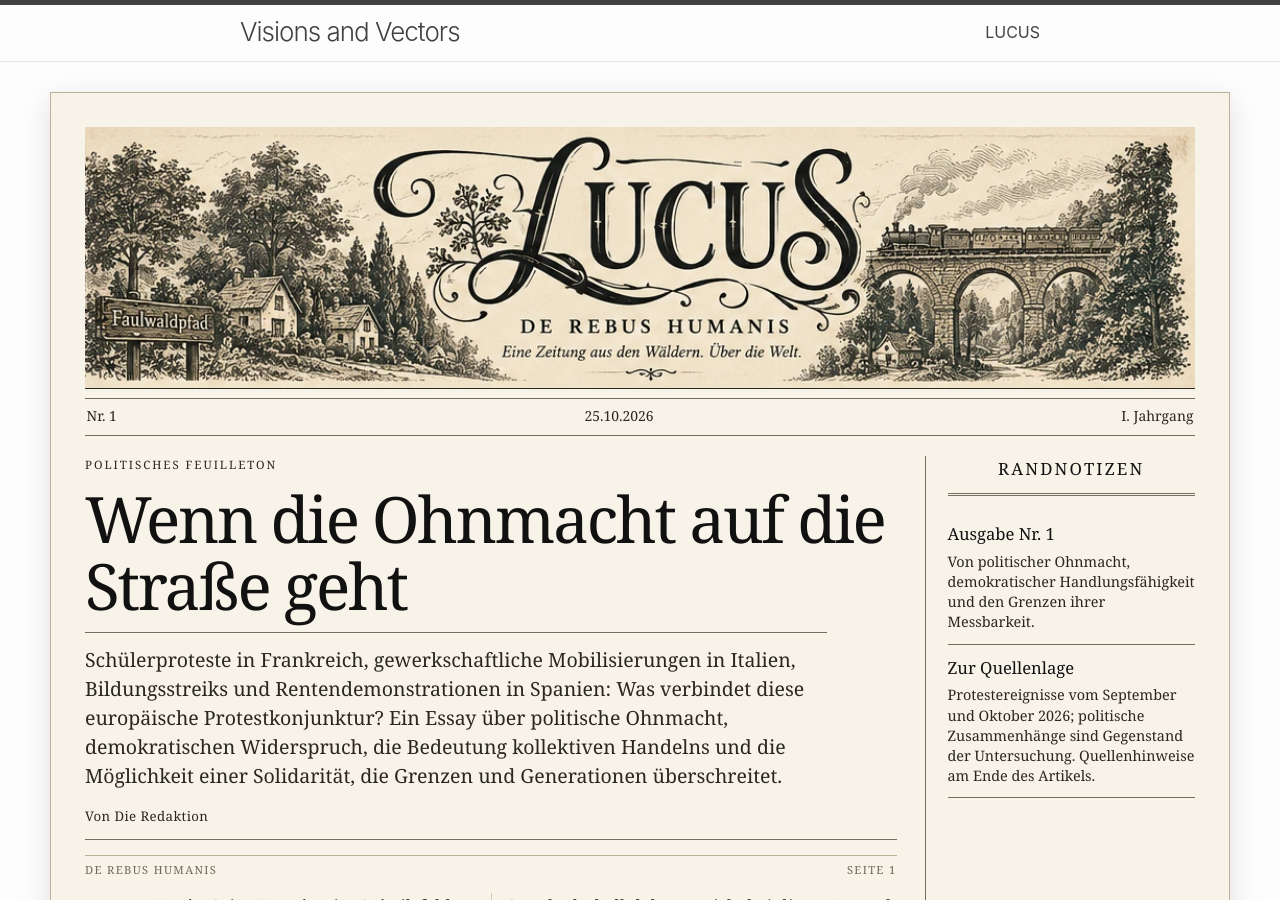
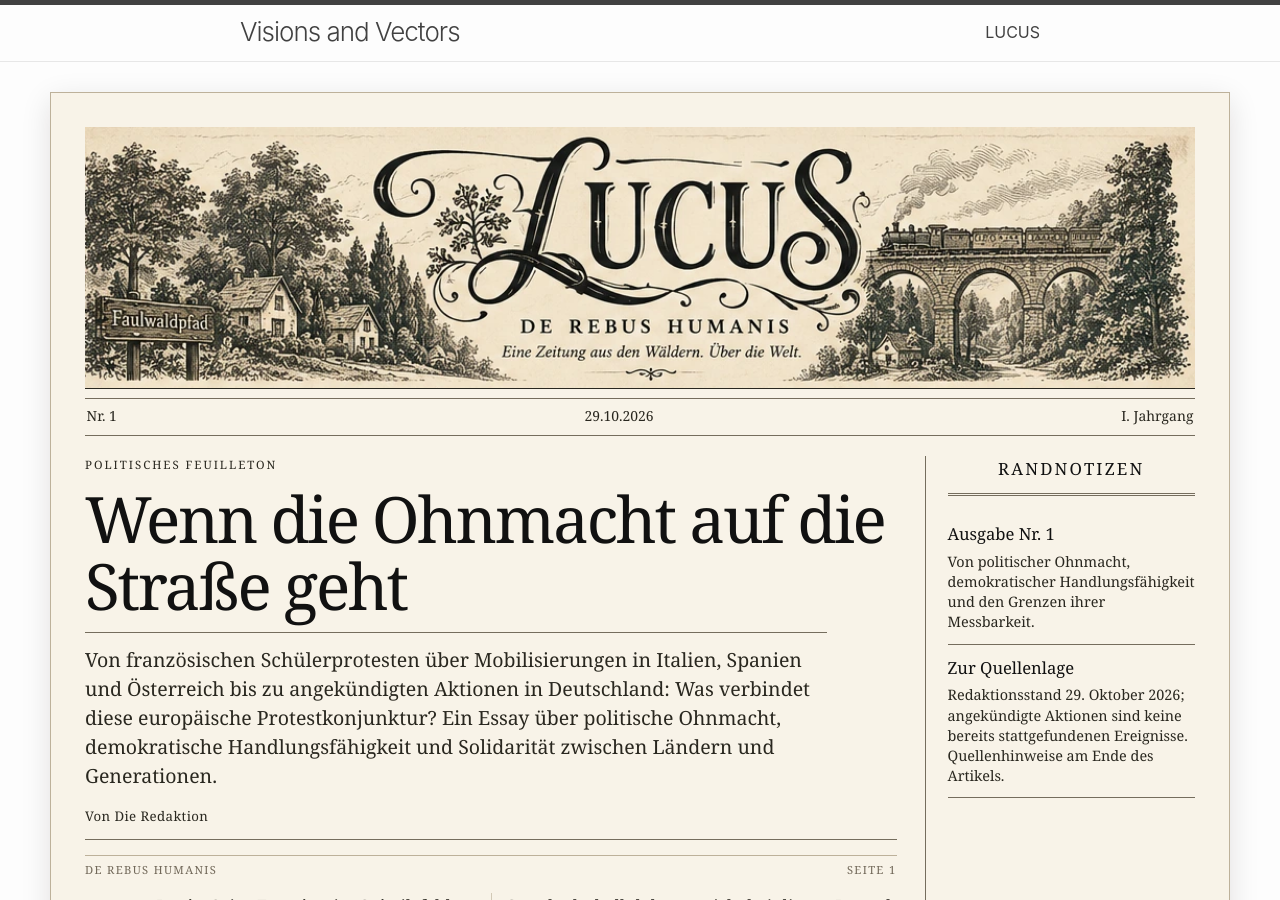
Before and after one commit to cgars/faulmann, a Jekyll site: the page built from _lucus/wenn-die-ohnmacht-auf-die-strasse-geht.md, in a window 1280 px wide and 900 px high. Built offline with Jekyll 4.4.1, drawn with Linux system fonts in a browser that asks for light colours; some of the changed lines change nothing that is shown; some of the changed text lies outside the part shown.

Commit message:
LUCUS: 29 Oct updates France Austria Germany and context for authoritarian comparison

```diff
--- a/_lucus/wenn-die-ohnmacht-auf-die-strasse-geht.md
+++ b/_lucus/wenn-die-ohnmacht-auf-die-strasse-geht.md
@@ -2,8 +2,8 @@
 layout: lucus
 published: true
 title: "Wenn die Ohnmacht auf die Straße geht"
-standfirst: "Schülerproteste in Frankreich, gewerkschaftliche Mobilisierungen in Italien, Bildungsstreiks und Rentendemonstrationen in Spanien: Was verbindet diese europäische Protestkonjunktur? Ein Essay über politische Ohnmacht, demokratischen Widerspruch, die Bedeutung kollektiven Handelns und die Möglichkeit einer Solidarität, die Grenzen und Generationen überschreitet."
-date: 2026-10-25
+standfirst: "Von französischen Schülerprotesten über Mobilisierungen in Italien, Spanien und Österreich bis zu angekündigten Aktionen in Deutschland: Was verbindet diese europäische Protestkonjunktur? Ein Essay über politische Ohnmacht, demokratische Handlungsfähigkeit und Solidarität zwischen Ländern und Generationen."
+date: 2026-10-29
 lang: de
 issue: 1
 volume: "I. Jahrgang"
@@ -13,7 +13,7 @@
   - title: "Ausgabe Nr. 1"
     text: "Von politischer Ohnmacht, demokratischer Handlungsfähigkeit und den Grenzen ihrer Messbarkeit."
   - title: "Zur Quellenlage"
-    text: "Protestereignisse vom September und Oktober 2026; politische Zusammenhänge sind Gegenstand der Untersuchung. Quellenhinweise am Ende des Artikels."
+    text: "Redaktionsstand 29. Oktober 2026; angekündigte Aktionen sind keine bereits stattgefundenen Ereignisse. Quellenhinweise am Ende des Artikels."
 ---
 
 
@@ -21,13 +21,13 @@
 
 Gerade deshalb lohnt es sich, bei diesen Jugendlichen zu beginnen. Sie leben unter Entscheidungen, auf die sie nur begrenzten unmittelbaren Einfluss haben; einige besitzen noch nicht einmal das Wahlrecht. Von ihnen wird verlangt, die demokratische Ordnung zu verstehen, sich in ihr zurechtzufinden und eines Tages Verantwortung für sie zu übernehmen. Nun nehmen sie ihre Ansprüche bereits geltend, während diese politische Mündigkeit andernorts noch als Lernziel behandelt wird. Eine Demokratie, die ihre zukünftigen Bürger zur Beteiligung erziehen will, begegnet Menschen, die sich nicht bis zur Abschlussprüfung damit gedulden möchten.
 
-Die französische Regierung reagierte mit Gesprächsangeboten und einer landesweiten Schülerkonsultation, die vom 5. bis zum 23. Oktober lief. Das war eine institutionelle Antwort und sollte nicht schon deshalb geringgeschätzt werden, weil sie auf Protest folgte. Aber zwischen der Möglichkeit, Forderungen vorzutragen, und der Aussicht, dass sie politische Entscheidungen verändern, liegt eine Distanz, die sich durch eine Einladung zum Gespräch allein nicht aufheben lässt.
+Die französische Regierung reagierte zunächst mit einer landesweiten Schülerkonsultation und Gesprächen. Am 26. Oktober kündigte sie zusätzliche Lehrkräfte, Investitionen in Schulgebäude und Reformen der Hochschulzulassung an; das Verfahren Parcoursup soll bis 2028 abgelöst werden. Diese Zugeständnisse sind eine beobachtbare politische Reaktion. Ob und in welchem Umfang sie umgesetzt werden, ist eine andere Frage. Zwischen Anhörung, Ankündigung und tatsächlicher Veränderung der Verhältnisse liegen gerade jene Unterschiede, an denen sich politische Wirksamkeit und Erfolg voneinander scheiden lassen.
 
 Hier liegt der Ausgangspunkt unserer Untersuchung. Politische Ohnmacht ist nicht notwendig das Fehlen demokratischer Rechte. Sie kann als Erfahrung gerade dort entstehen, wo die Verfahren vorhanden sind, ihre Wirksamkeit jedoch zweifelhaft erscheint. Aus dieser Erfahrung folgt weder zwangsläufig Resignation noch Protest. Sie eröffnet zunächst eine Frage: Auf welche Weise können Menschen politische Handlungsfähigkeit zurückgewinnen, wenn die gewöhnlichen Wege der Einflussnahme ihnen verschlossen oder wirkungsschwach vorkommen?
 
-Inzwischen reicht der Blick weit über Frankreich hinaus. In Rom demonstrierten am 17. Oktober die Gewerkschaft CGIL und ein Bündnis zivilgesellschaftlicher Organisationen für Arbeit, Löhne, soziale Rechte und die Verfassung; in Mailand kam es am selben Tag im Umfeld einer anderen Mobilisierung zu schweren Auseinandersetzungen. In Madrid streikten seit dem 14. Oktober Beschäftigte des öffentlichen Bildungswesens für bessere Arbeitsbedingungen und mehr Ressourcen. Am 24. Oktober gingen dort außerdem Menschen für die öffentliche Altersversorgung auf die Straße. Die spanischen Proteste setzen eigene Konflikte fort; sie sind kein verspäteter Ableger einer französischen Bewegung.
+Inzwischen reicht der Blick weit über Frankreich hinaus. In Rom demonstrierten am 17. Oktober die Gewerkschaft CGIL und ein Bündnis zivilgesellschaftlicher Organisationen für Arbeit, Löhne, soziale Rechte und die Verfassung; in Mailand kam es am selben Tag im Umfeld einer anderen Mobilisierung zu schweren Auseinandersetzungen. In Madrid streikten seit dem 14. Oktober Beschäftigte des öffentlichen Bildungswesens für bessere Arbeitsbedingungen und mehr Ressourcen. Am 24. Oktober gingen dort außerdem Menschen für die öffentliche Altersversorgung auf die Straße. Die spanischen Proteste setzen eigene Konflikte fort; sie sind kein verspäteter Ableger einer französischen Bewegung. In Wien demonstrierten am 22. Oktober Zehntausende Studierende und Hochschulbeschäftigte gegen geplante Einsparungen an den Universitäten; Angaben zur Beteiligung reichen von rund 30.000 bis 50.000. Auch in Deutschland werden unter dem Motto "Gen Z regelt" für den 31. Oktober Demonstrationen angekündigt. In Leipzig wurde eine Versammlung ausdrücklich unter dem Titel "Solidarität mit den Protestierenden in Frankreich!" angemeldet. Das ist ein dokumentierter Bezug auf eine andere Mobilisierung, noch kein Beleg für eine gemeinsame Bewegung. Die Bundesschüler*innenkonferenz hat sich zudem wegen unklarer Verantwortlichkeiten von den Aufrufen distanziert. Ankündigungen sind keine bereits stattgefundenen Ereignisse.
 
-Eine Auswertung von *El País* zählte für die Zeit vom 15. September bis zum 23. Oktober mindestens 177 Protestereignisse in zwölf europäischen Ländern. Das ist zunächst eine journalistische Bestandsaufnahme, kein statistischer Nachweis einer europaweit ungewöhnlichen Zunahme gegenüber früheren Monaten. Gleichwohl lässt sich die auffällige zeitliche Verdichtung und öffentliche Aufmerksamkeit als *europäische Protestkonjunktur* untersuchen. Der Begriff beschreibt ein Zusammentreffen politischer Mobilisierungen, nicht schon deren gemeinsame Ursache, geschweige denn eine einheitliche Bewegung.
+Eine Auswertung von *El País* zählte für die Zeit vom 15. September bis zum 23. Oktober mindestens 177 Protestereignisse in zwölf europäischen Ländern. Das ist zunächst eine journalistische Bestandsaufnahme, kein statistischer Nachweis einer europaweit ungewöhnlichen Zunahme gegenüber früheren Monaten. In Frankreich demonstrierten am 24. Oktober erneut Hunderttausende. Das Innenministerium sprach von rund 410.000, die Gewerkschaft CGT von nahezu 800.000 Beteiligten. Diese unterschiedlichen Schätzungen sind nicht zu einer scheinbar exakten Teilnehmerzahl zu verrechnen. Gleichwohl lässt sich die auffällige zeitliche Verdichtung und öffentliche Aufmerksamkeit als *europäische Protestkonjunktur* untersuchen. Der Begriff beschreibt ein Zusammentreffen politischer Mobilisierungen, nicht schon deren gemeinsame Ursache, geschweige denn eine einheitliche Bewegung.
 
 Es wäre bequem, aus dieser Konjunktur sogleich ein europäisches Erwachen auszurufen. Nicht weniger bequem wäre es, die Möglichkeit jeder Gemeinsamkeit mit dem Hinweis auf unterschiedliche Organisationen und Forderungen zurückzuweisen. Eine Bewegung muss weder zentral beschlossen werden noch notwendig aus einem einzigen Konflikt hervorgehen. Ob die gegenwärtigen Proteste über ihre zeitliche Nachbarschaft hinaus miteinander verbunden sind, ist offen. Und ob aus ihnen Solidarität entstehen kann, lässt sich nicht aus der Ähnlichkeit der Bilder ablesen.
 
@@ -47,6 +47,8 @@
 
 Die sozialpsychologische Forschung über kollektives Handeln unterscheidet entsprechend die Wahrnehmung von Ungerechtigkeit, die Identifikation mit anderen und die Erwartung gemeinsamer Wirksamkeit. Wer allein wenig Einfluss zu besitzen glaubt, kann gerade deshalb in einer gemeinsamen Handlung neue Möglichkeiten erkennen. Damit ist die Protestbereitschaft noch nicht vollständig erklärt. Aber der vermeintliche Widerspruch, den ein allzu absolut verstandener Ohnmachtsbegriff erzeugt, verschwindet: Das Misstrauen in eine Form politischer Vermittlung schließt die Hoffnung auf eine andere nicht aus.
 
+Was an ihre Stelle treten soll, ist damit keineswegs entschieden. Wer den Eindruck gewinnt, die repräsentativen Institutionen seien nicht mehr wirksam, kann nach zusätzlichen demokratischen Beteiligungsformen verlangen. Er kann aber auch die Verfahren demokratischer Aushandlung selbst für das Hindernis halten. Diese unterschiedliche Deutung einer möglicherweise verwandten Erfahrung begründet unseren späteren Vergleich mit autoritären politischen Angeboten. Sie beweist noch keinen gemeinsamen Ursprung.
+
 ## II. Demokratie und Widerspruch
 
 Es gehört zu den merkwürdig dauerhaften Gewohnheiten politischer Sprache, die Straße und die parlamentarischen Institutionen einander gegenüberzustellen, als beginne jenseits der Wahlkabine bereits der zweifelhafte Bereich der Demokratie. Dabei ist die öffentliche Versammlung kein Fremdkörper repräsentativer Ordnungen. Sie gehört zu ihren rechtlich gesicherten und politisch notwendigen Ausdrucksformen. Demonstrationen ersetzen keine Parlamente, entscheiden keine Haushalte und verleihen einer Forderung nicht allein durch ihre Lautstärke allgemeine Geltung. Gerade deshalb können sie eine eigenständige Funktion besitzen: Sie machen sichtbar, was innerhalb der geregelten Entscheidungsabläufe unberücksichtigt bleibt oder als unzureichend berücksichtigt erfahren wird.
@@ -63,7 +65,7 @@
 
 ## III. Das Versprechen der Abkürzung
 
-An diesem Punkt lässt sich erklären, weshalb die autoritäre Rechte in einer Untersuchung sozialer Proteste überhaupt vorkommt. Nicht weil sich zwischen den französischen Schülerprotesten und autoritärer Mobilisierung eine politische Verwandtschaft behaupten ließe. Sondern weil Erklärungen für den Zuspruch zu autoritären Angeboten ebenfalls häufig bei Erfahrungen mangelnder Repräsentation und politischer Wirkungslosigkeit ansetzen. Wenn darin ein gemeinsamer Ausgangspunkt vermutet wird, ist zunächst zu prüfen, wie belastbar diese Vermutung ist.
+Die zweite dieser möglichen politischen Deutungen führt zu einer begrenzten Gegenfolie. Erklärungen für den Zuspruch zu autoritären Angeboten setzen häufig bei Erfahrungen mangelnder Repräsentation und politischer Wirkungslosigkeit an. Eine politische Verwandtschaft mit den französischen Schülerprotesten folgt daraus nicht. Zu untersuchen ist vielmehr, weshalb eine ähnlich beschriebene Erfahrung zu gegensätzlichen Vorstellungen von demokratischer Handlungsfähigkeit führen könnte - und wie belastbar die vermutete Ähnlichkeit empirisch ist.
 
 Besonders verbreitet ist die Erzählung, materielle Prekarität und die Furcht vor sozialem Abstieg führten Menschen nahezu zwangsläufig zu rechtspopulistischen Parteien. So einfach ist es nicht. Zwischen objektiver wirtschaftlicher Lage, der Sorge um den eigenen Status, politischem Misstrauen und der Unterstützung einer bestimmten Partei bestehen Zusammenhänge, aber keine begriffliche Identität. Wer Angst vor dem Abstieg hat, muss nicht schon abgestiegen sein. Wer sich politisch nicht repräsentiert fühlt, muss sich nicht in materieller Not befinden. Und wer unter schlechten Bedingungen lebt, muss daraus keineswegs eine autoritäre politische Folgerung ziehen.
 
@@ -149,6 +151,12 @@
 
 ### Quellen und begriffliche Bezugspunkte
 
+* [Polizeidirektion Leipzig, 28. Oktober 2026: angemeldete Kundgebung "Gen Z regelt! Solidarität mit den Protestierenden in Frankreich!"](https://www.polizei.sachsen.de/de/einsatz-zum-versammlungsgeschehen-am-31-oktober-in-leipzig-44215.html)
+* [tagesschau, 24. Oktober 2026: erneute Proteste in Frankreich und unterschiedliche Teilnehmerzahlen](https://www.tagesschau.de/ausland/europa/frankreich-vorbereitung-ausschreitungen-100.html)
+* [SRF, 27. Oktober 2026: Regierungszusagen an Schülerinnen und Schüler in Frankreich](https://www.srf.ch/news/international/weitreichende-zugestaendnisse-das-stellt-frankreichs-regierung-den-demonstrierenden-in-aussicht)
+* [ORF, 22. Oktober 2026: Universitätsdemonstration in Wien](https://wien.orf.at/stories/3376242/)
+* [TU Wien, 22. Oktober 2026: Position der Universität und Teilnehmerangabe der Organisatoren](https://www.tuwien.at/alle-news/news/alarmstufe-rot-tausende-demonstrieren-fuer-die-zukunft-der-universitaeten)
+
 * [El País, 24. Oktober 2026: Übersicht europäischer Proteste vom 15. September bis 23. Oktober](https://elpais.com/internacional/europa/informada/2026-10-24/donde-y-por-que-se-protesta-en-europa-las-reivindicaciones-de-los-jovenes-de-cada-pais.html)
 * [RTVE, 14. Oktober 2026: Beginn des Streiks im öffentlichen Bildungswesen Madrids](https://www.rtve.es/noticias/20261014/docentes-madrid-inician-huelga-indefinida-para-exigir-mejoras-laborales-educacion-publica-calidad/17264967.shtml)
 * [RTVE, 27. September 2026: Kundgebungen für das öffentliche Bildungswesen in Madrid](https://www.rtve.es/noticias/20260927/miles-personas-salen-a-calles-madrid-nueva-protesta-defensa-educacion-publica/17242812.shtml)
```
